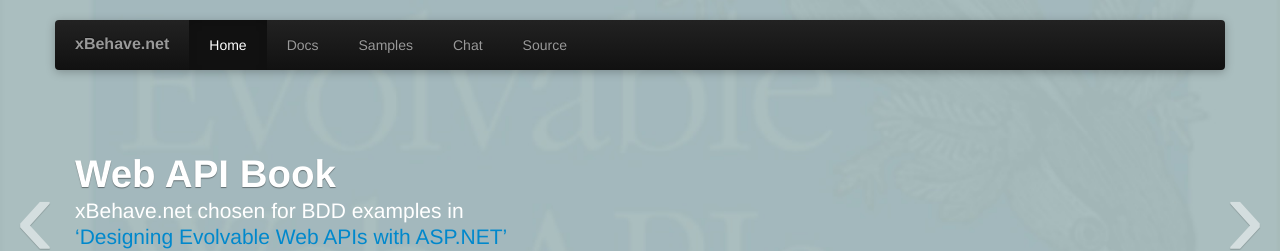
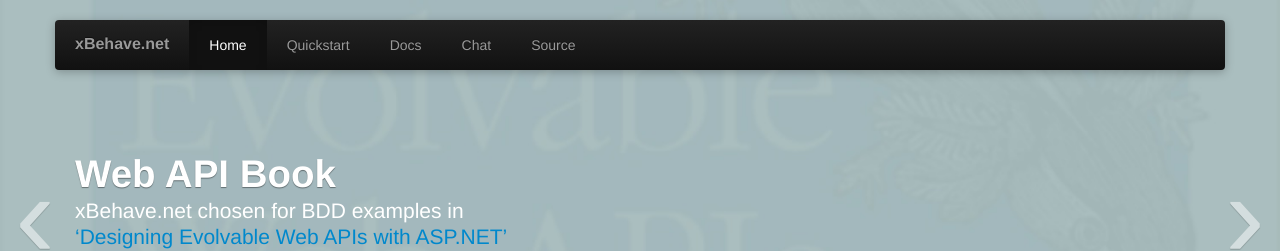
Before and after one commit to adamralph/xbehave.github.io, a Jekyll site: the page built from index.html, in a window 1280 px wide. Shown: the top 251 px of the page. Built offline with Jekyll 4.4.1, drawn with Linux system fonts in a browser that asks for light colours; Markdown is read by kramdown in place of the engine named in the settings.

Commit message:
added quickstart link, repointed docs to wiki and removed samples link

```diff
--- a/_layouts/default.html
+++ b/_layouts/default.html
@@ -62,8 +62,8 @@
             <div class="nav-collapse collapse">
               <ul class="nav">
                 <li class="active"><a href="/">Home</a></li>
-                <li><a href="https://github.com/xbehave/xbehave.net/blob/master/readme.md#how-do-i-use-it">Docs</a></li>
-                <li><a href="https://github.com/xbehave/xbehave.net/tree/master/src/Xbehave.Samples.Net40/">Samples</a></li>
+                <li><a href="https://github.com/xbehave/xbehave.net/wiki/Quickstart/">Quickstart</a></li>
+                <li><a href="https://github.com/xbehave/xbehave.net/wiki/">Docs</a></li>
                 <li><a href="https://jabbr.net/#/rooms/xbehavenet/">Chat</a></li>
                 <li><a href="https://github.com/xbehave/xbehave.net/">Source</a></li>
               </ul>
```
